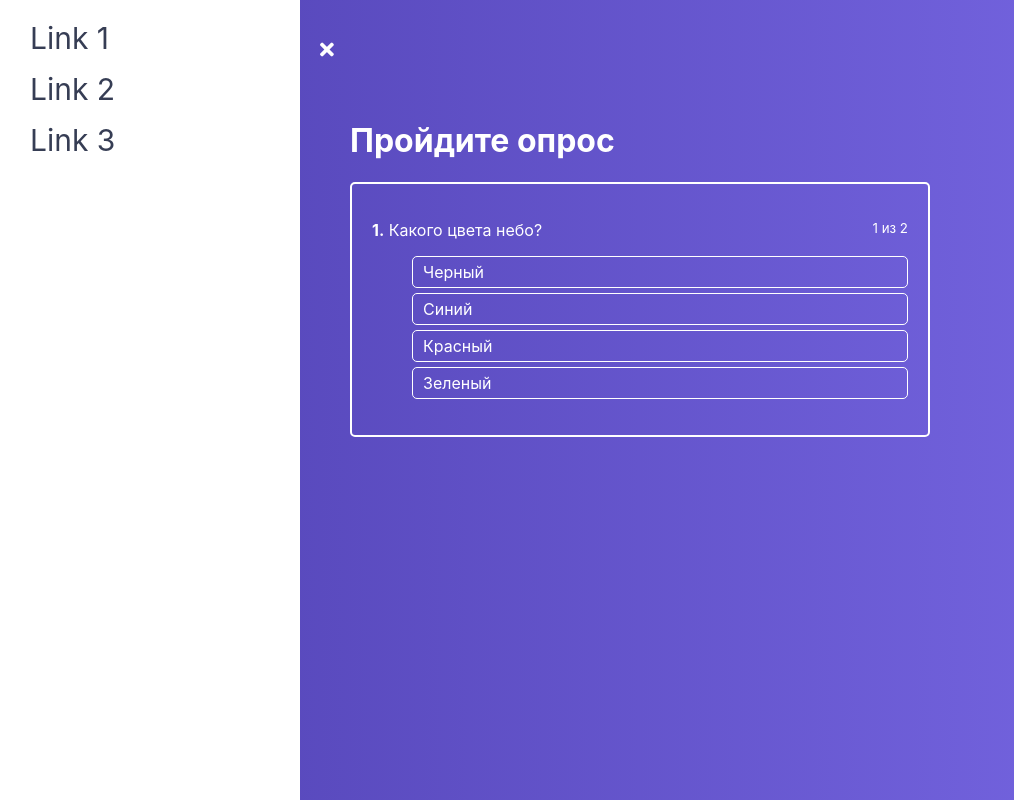
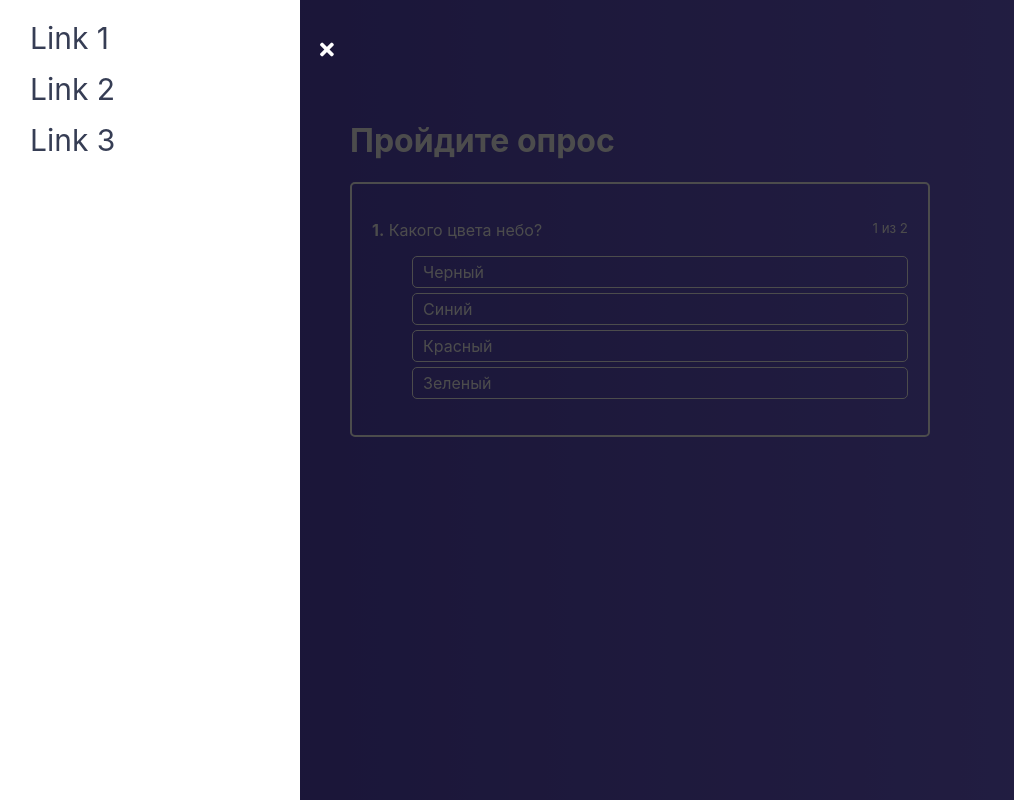
Before and after one commit to Oleg86rus/react_quiz, a React (Create React App) app: page / in a window 1280 px wide. Both pictures are taken after a click on the icon 48 px from the left and 50 px from the top of the page. Shown: the whole page, without its empty margins (0-1014 px from the left). Built offline with nearby package versions, Linux system fonts and the light colour scheme.

Commit message:
some fix menu. change closing menu

```diff
--- /dev/null
+++ b/src/components/UI/backDrop/backDrop.css
@@ -0,0 +1,9 @@
+.BackDrop {
+    z-index: 50;
+    background: rgba(0, 0, 0, .7);
+    position: fixed;
+    top: 0;
+    left: 0;
+    bottom: 0;
+    right: 0;
+}
--- /dev/null
+++ b/src/components/UI/backDrop/backDrop.jsx
@@ -0,0 +1,10 @@
+import React from 'react'
+import './backDrop.css'
+
+const BackDrop = ({ onClick }) => {
+  return (
+    <div className="BackDrop" onClick={onClick}></div>
+  )
+}
+
+export default BackDrop
--- a/src/components/navigation/drawer/drawer.jsx
+++ b/src/components/navigation/drawer/drawer.jsx
@@ -1,7 +1,8 @@
 import React from 'react'
 import './drawer.css'
+import BackDrop from '../../UI/backDrop/backDrop'
 
-const Drawer = ({ isOpen }) => {
+const Drawer = ({ isOpen, onClose }) => {
   const links = [1, 2, 3]
   const renderLinks = () => {
     return links.map((link, index) => {
@@ -19,11 +20,16 @@
     cls.push('close')
   }
   return (
-    <nav className={cls.join(' ')}>
-      <ul>
-        {renderLinks()}
-      </ul>
-    </nav>
+    <>
+      <nav className={cls.join(' ')}>
+        <ul>
+          {renderLinks()}
+        </ul>
+      </nav>
+      {isOpen
+        ? <BackDrop onClick={onClose}/>
+        : null}
+    </>
   )
 }
 
--- a/src/hoc/layout/layout.jsx
+++ b/src/hoc/layout/layout.jsx
@@ -3,24 +3,27 @@
 import MenuToggle from '../../components/navigation/menuToogle/menuToggle'
 import Drawer from '../../components/navigation/drawer/drawer'
 
-const Layout = ({children}) => {
+const Layout = ({ children }) => {
   const state = {
-		menu: false
+    menu: false,
   }
   const [menu, setMenu] = useState(state.menu)
   const toggleMenuHandler = () => {
     setMenu(!menu)
   }
+  const menuCloseHandler = () => {
+    setMenu(!menu)
+  }
 
   return (
-			<div className='layout'>
-				<Drawer isOpen={menu}/>
+    <div className="layout">
+      <Drawer isOpen={menu} onClose={menuCloseHandler}/>
       <MenuToggle onToggle={toggleMenuHandler} isOpen={menu}/>
       <main>
         {children}
       </main>
     </div>
-		);
+  )
 }
 
-export default Layout;
+export default Layout
```
Lines whose indentation alone changed are shown as unchanged.
